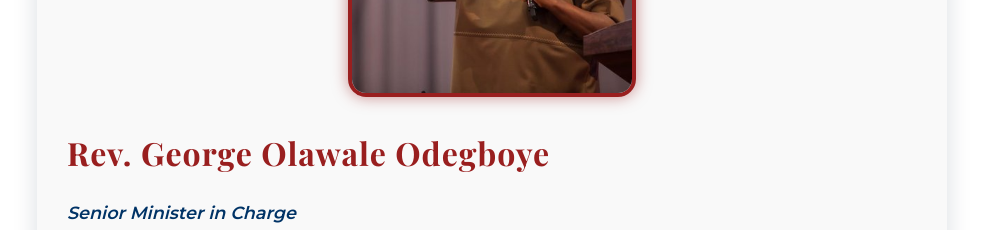
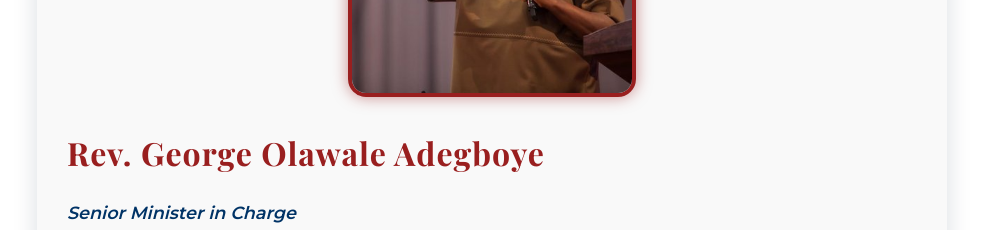
Before and after one commit to MpilwenhleNsibande/Rhema-Chapel-Website, a React (Vite) app: page /about in a window 1280 px wide. Shown: the part 940-1170 px from the top of the page, without its empty margins (148-1131 px from the left). Built offline with nearby package versions, Linux system fonts and the light colour scheme; a web font is replaced by a local one.

Commit message:
Reverend correct surname

```diff
--- a/src/pages/About.jsx
+++ b/src/pages/About.jsx
@@ -62,7 +62,7 @@ const About = () => {
             <img src={founderImg} alt="Rev. George Odegboye" className="founder-photo" />
           </div>
           <div className="founder-text-block">
-            <h2 className="founder-name">Rev. George Olawale Odegboye</h2>
+            <h2 className="founder-name">Rev. George Olawale Adegboye</h2>
             <p className="founder-title">Senior Minister in Charge</p>
             <p className="founder-bio">
               An apostle of the New Testament with a commission to “Take the Word of the nations of the World, emphasizing its integrity. He is the President of the Ever Increasing Word Ministries, aka. Rhema Chapel International Churches with many branches worldwide. He is also the President of the Word of Victory Bible Training Institute and the Young Minister Teaching School, which are the training arm of the ministry. He teaches the Word of God extensively with a simplistic practical prophetic insight. He is in great demand all over the world across denominations and independent churches for conventions, seminars and outreaches. He is committed to making the Word of God available all over the world through every available means. He hosts the weekly Word and You telecast programme on many Television Stations in Nigeria. He is an author of many books on diverse topics concerning the Christian life and living. Rev. George Olawale Adegboye holds a Master’s Degree in Sociology. He is married to Oluruntoyin Modupeola and they are blessed with three children: Faith, Faithful, Faithfulness. They reside in Ilorin, Nigeria.
```
